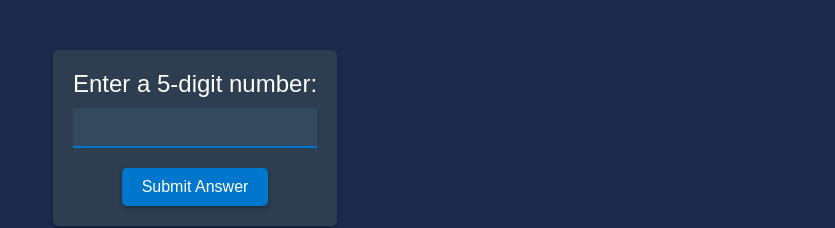
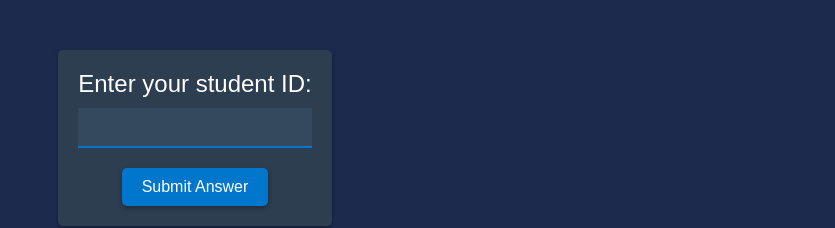
Before and after one commit to cvhs-game-dev-club/Google-Sheets-Attendance-Tracker, a plain HTML site: page index.html in a window 1280 px wide. Shown: the part 262-490 px from the top of the page, without its empty margins (445-1280 px from the left). Drawn offline with Linux system fonts and the light colour scheme.

Commit message:
Adding README.md

```diff
--- a/index.html
+++ b/index.html
@@ -207,7 +207,7 @@
         <label for="toggleSwitch"></label>
     </div>
   <form onsubmit="return onSubmit()">
-    <label for="inputField" style="font-size: 24px; margin-bottom: 10px;">Enter a 5-digit number:</label>
+    <label for="inputField" style="font-size: 24px; margin-bottom: 10px;">Enter your student ID:</label>
     <input type="text" id="inputField" name="inputField" oninput="onInputChange(event)" autocomplete="off" autofocus>
     <button type="submit" style="margin-top: 10px;">Submit Answer</button>
   </form>
```
Also changed, not shown: 1 other file.
